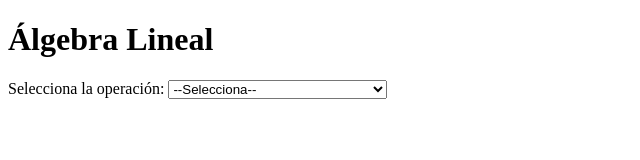
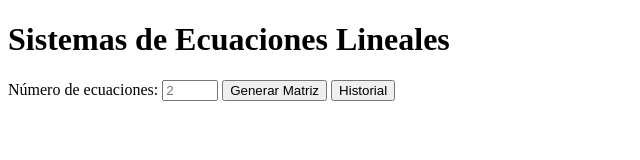
Before and after one commit to Leonide-Lopez-Robles/Proyecto_Web, a plain HTML site: page index.html in a window 1280 px wide. Shown: the whole page, without its empty margins (0-640 px from the left). Drawn offline with Linux system fonts and the light colour scheme.

Commit message:
Update index.html
Signed-off-by: Leonide-Lopez-Robles <147218071+Leonide-Lopez-Robles@users.noreply.github.com>

```diff
--- a/index.html
+++ b/index.html
@@ -1,30 +1,29 @@
+
 <!DOCTYPE html>
 <html lang="es">
 <head>
     <meta charset="UTF-8">
-    <title>Álgebra Lineal</title>
-    <link rel="stylesheet" href="./styles.css">
+    <meta name="viewport" content="width=device-width, initial-scale=1.0">
+    <title>Resolución de Sistemas de Ecuaciones Lineales</title>
+    <link rel="stylesheet" href="./estilos/estilo.css">
 </head>
 <body>
-    <h1>Álgebra Lineal</h1>
-
-    <!-- Menú de Selección -->
-    <div id="menu">
-        <label for="operation">Selecciona la operación:</label>
-        <select id="operation" onchange="selectOperation()">
-            <option value="">--Selecciona--</option>
-            <option value="matrix-multiplication">Multiplicación de Matrices</option>
-            <option value="determinant-calculation">Cálculo de Determinante</option>
-            <option value="matrix-inverse">Inversa de una Matriz</option>
-            <option value="linear-system-solver">Resolución de Sistemas Lineales</option>
-        </select>
+    <div class="container">
+        <h1>Sistemas de Ecuaciones Lineales</h1>
+        <div class="form-section">
+            <label for="numEcuaciones">Número de ecuaciones:</label>
+            <input type="number" id="numEcuaciones" min="2" max="10" placeholder="2">
+            <button id="generarMatriz">Generar Matriz</button>
+            <button id="verHistorial">Historial</button>
+        </div>
+        <div id="matrizContainer"></div>
+        <div id="resultado"></div>
+        <div id="botonesAccion" style="display: none;">
+            <button id="resolver">Resolver</button>
+            <button id="reiniciar">Reiniciar</button>
+        </div>
+        <div id="historial" style="display: none;"></div>
     </div>
-
-    <!-- Contenedor de Algoritmos -->
-    <div id="algorithm-container">
-        <!-- Aquí se cargarán los formularios correspondientes -->
-    </div>
-
-    <script src="script.js"></script>
+    <script src="./js/script.js"></script>
 </body>
 </html>
```
